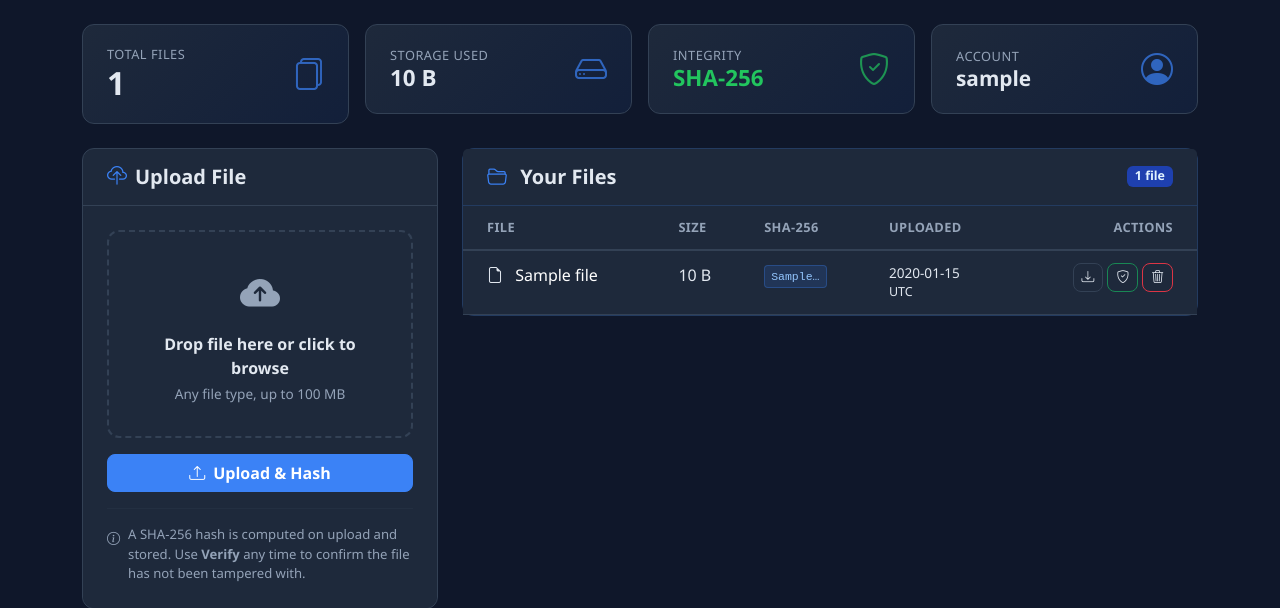
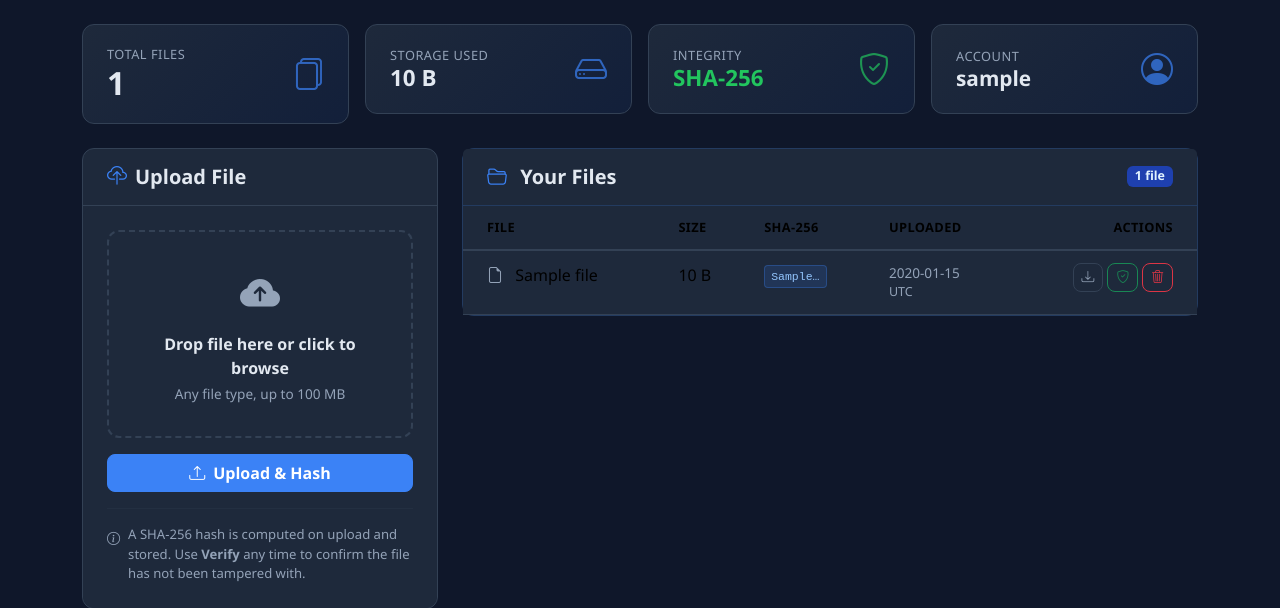
Before and after one commit to SaveerIsOP/secure-file-vault, a Flask app: page /dashboard in a window 1280 px wide. Shown: the part 57-665 px from the top of the page. Run offline with Flask 3, Linux system fonts and the light colour scheme; the visitor is signed in with stand-in values (Sample User, id 1); tables that the repository leaves empty hold one stand-in row (values such as "Sample post").

Commit message:
Update dashboard.html

```diff
--- a/templates/dashboard.html
+++ b/templates/dashboard.html
@@ -2,25 +2,6 @@
 {% block title %}Dashboard — SecureVault{% endblock %}
 
 {% block content %}
-
-<style>
-table, table * {
-  color: #e2e8f0 !important;
-}
-
-th {
-  color: #94a3b8 !important;
-  font-weight: 600;
-}
-
-.file-name {
-  color: #ffffff !important;
-}
-
-.hash-badge {
-  color: #93c5fd !important;
-}
-</style>
 
 {% set total_size = files | sum(attribute='size') %}
 
@@ -177,7 +158,7 @@ th {
                 </td>
               </tr>
               <tr id="verify-result-row-{{ f.id }}" class="d-none">
-  <td colspan="5" class="px-4 py-2" style="background:#1e293b;">
+                <td colspan="5" class="px-4 py-2">
                   <div id="verify-result-{{ f.id }}" class="d-flex align-items-center gap-2" style="font-size:.88rem;"></div>
                 </td>
               </tr>
@@ -220,28 +201,26 @@ th {
         const data = await res.json();
 
         resultRow.classList.remove('d-none');
-
         if (data.ok) {
           resultDiv.innerHTML =
-    '<i class="bi bi-shield-check me-1" style="color:#22c55e;"></i>' +
-    '<span style="color:#22c55e;font-weight:600;">' + data.message + '</span>';
-
+            '<i class="bi bi-shield-check" style="color:#22c55e;font-size:1.1rem;"></i>' +
+            '<span style="color:#22c55e;font-weight:600;">Integrity Verified</span>' +
+            '<span style="color:var(--sv-muted);">&mdash; ' + data.message + '</span>';
         } else {
           resultDiv.innerHTML =
-    '<i class="bi bi-shield-exclamation me-1" style="color:#ef4444;"></i>' +
-    '<span style="color:#ef4444;font-weight:600;">' + data.message + '</span>';
+            '<i class="bi bi-shield-exclamation" style="color:#ef4444;font-size:1.1rem;"></i>' +
+            '<span style="color:#ef4444;font-weight:600;">Verification Failed</span>' +
+            '<span style="color:var(--sv-muted);">&mdash; ' + data.message + '</span>';
         }
-
       } catch (err) {
         resultRow.classList.remove('d-none');
         resultDiv.innerHTML =
-    '<i class="bi bi-exclamation-triangle me-1" style="color:#f59e0b;"></i>' +
-    '<span style="color:#f59e0b;font-weight:600;">Server error. Try again.</span>';
-
+          '<i class="bi bi-exclamation-triangle" style="color:#f59e0b;font-size:1.1rem;"></i>' +
+          '<span style="color:#f59e0b;font-weight:600;">Request failed</span>' +
+          '<span style="color:var(--sv-muted);">&mdash; Could not reach the server.</span>';
       } finally {
         btn.disabled = false;
         btn.innerHTML = '<i class="bi bi-shield-check"></i>';
-}
       }
     });
   });
```
Lines whose indentation alone changed are shown as unchanged.
